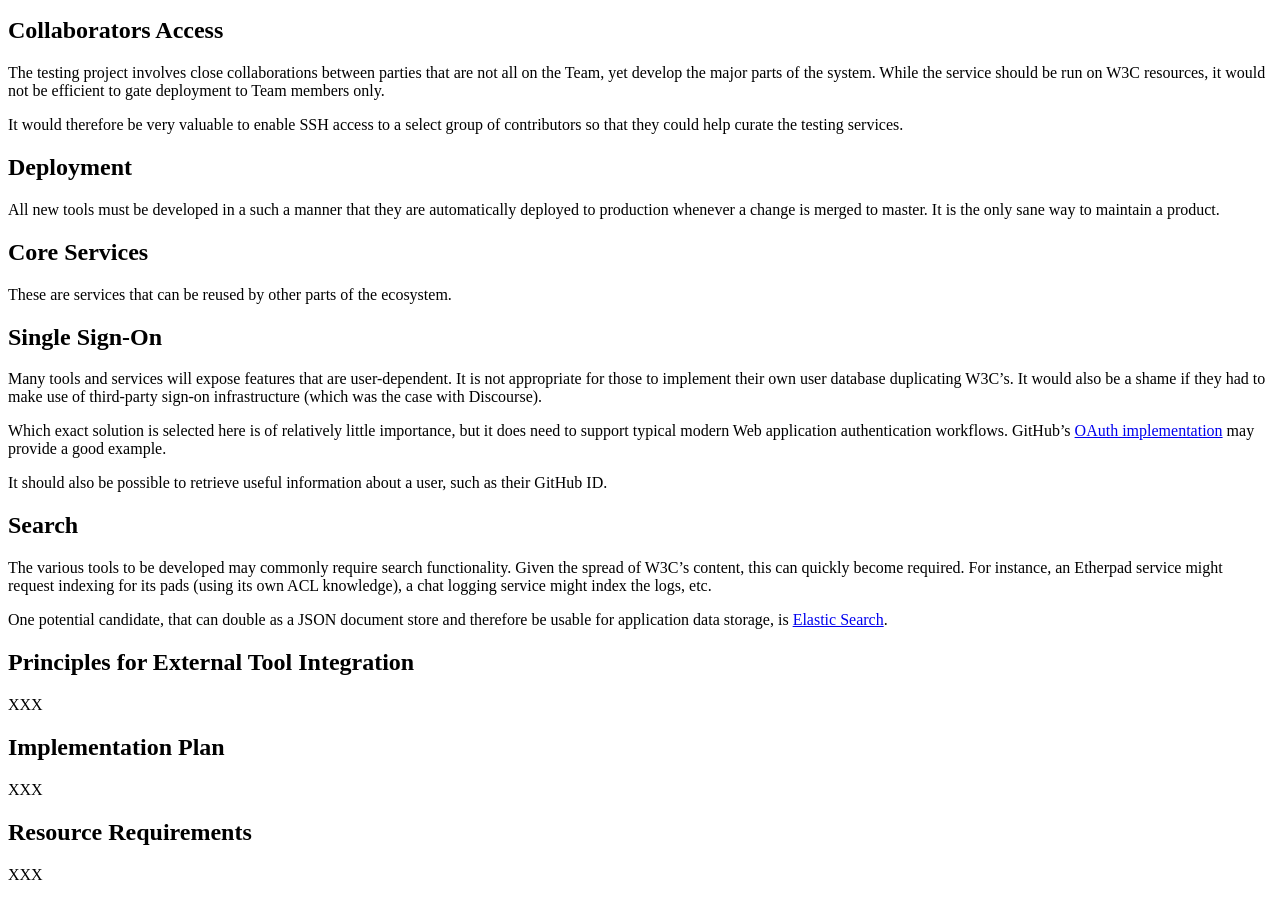
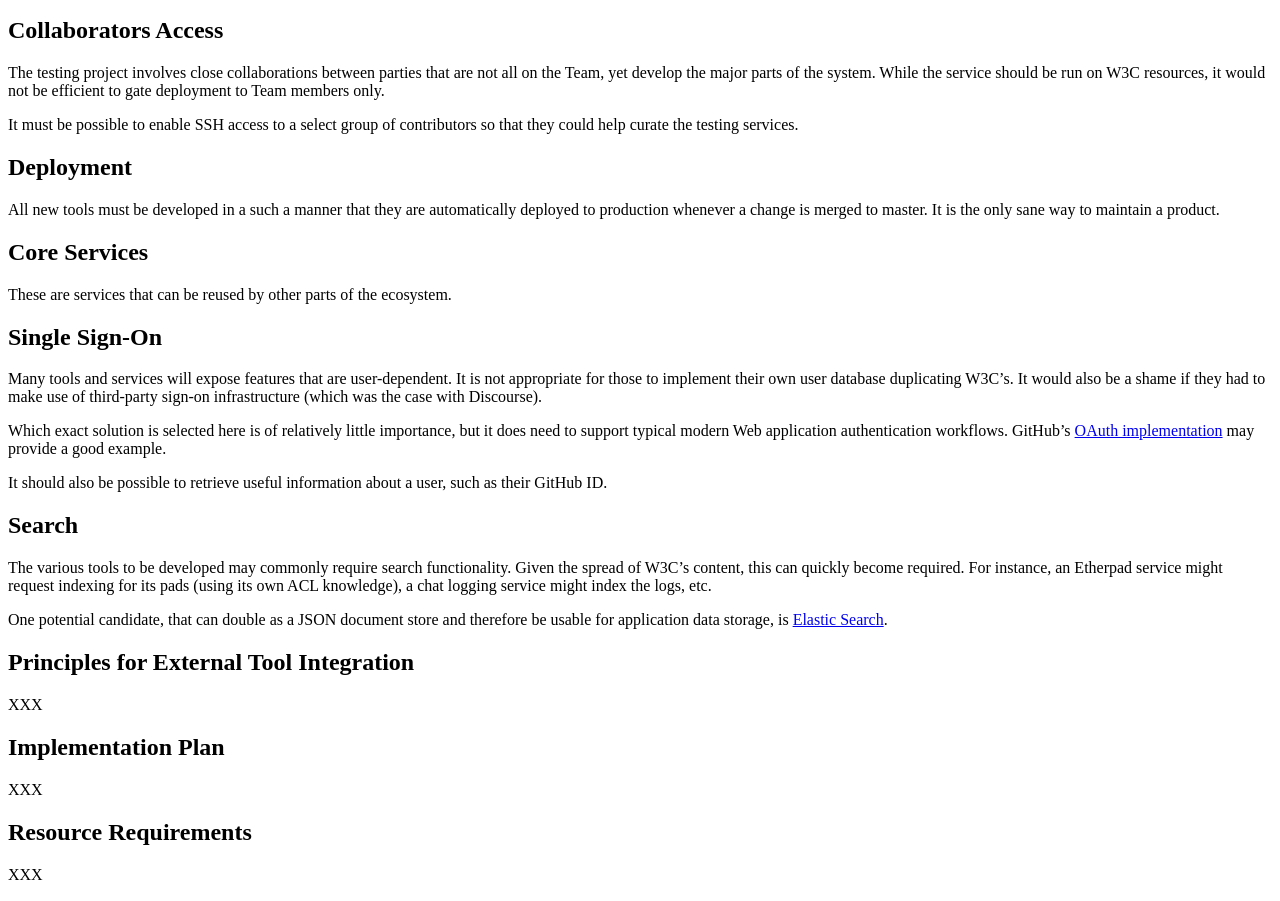
Before and after one commit to w3c/modern-tooling, a plain HTML site: page index.html in a window 1280 px wide. Shown: the part 9199-10100 px from the top of the page. Drawn offline with Linux system fonts and the light colour scheme.

Commit message:
Make ssh access stronger

```diff
--- a/index.html
+++ b/index.html
@@ -1013,7 +1013,7 @@
             W3C resources, it would not be efficient to gate deployment to Team members only.
           </p>
           <p>
-            It would therefore be very valuable to enable SSH access to a select group of
+            It must be possible to enable SSH access to a select group of
             contributors so that they could help curate the testing services.
           </p>
         </section>
```
